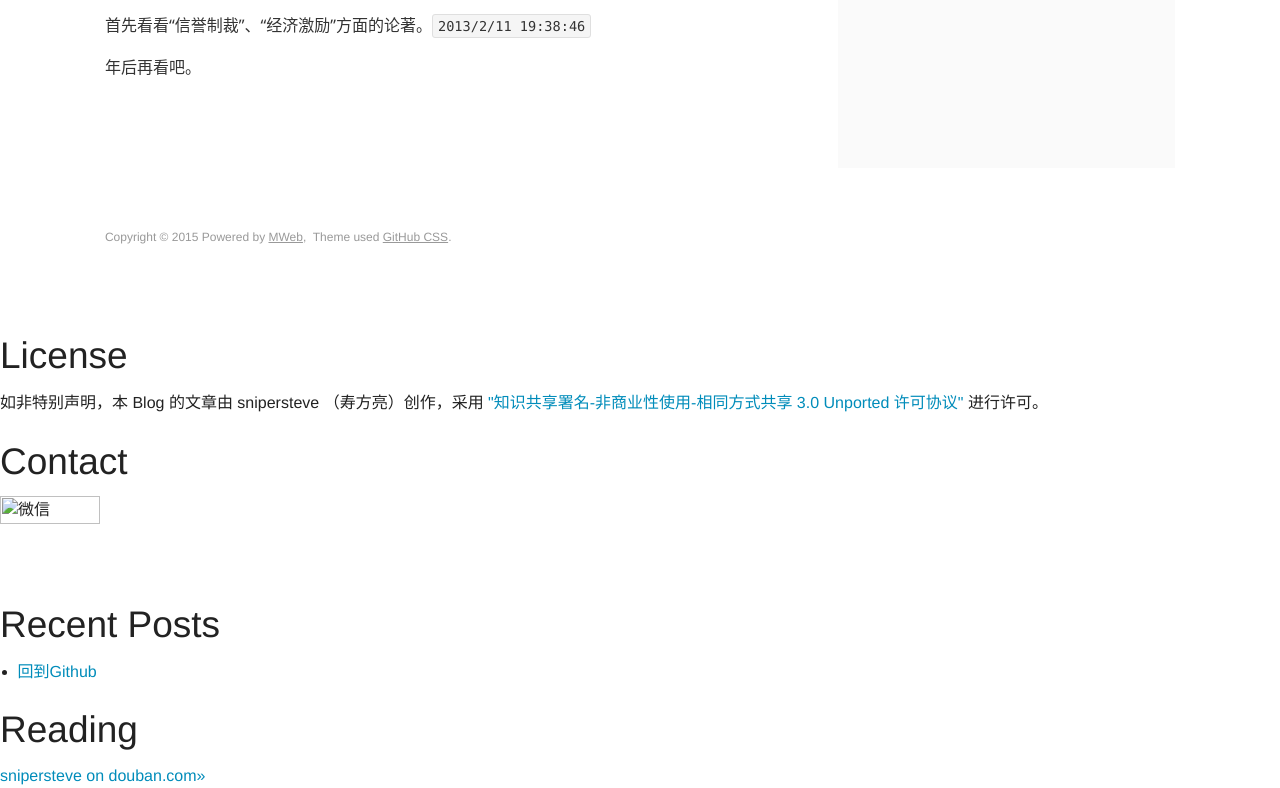
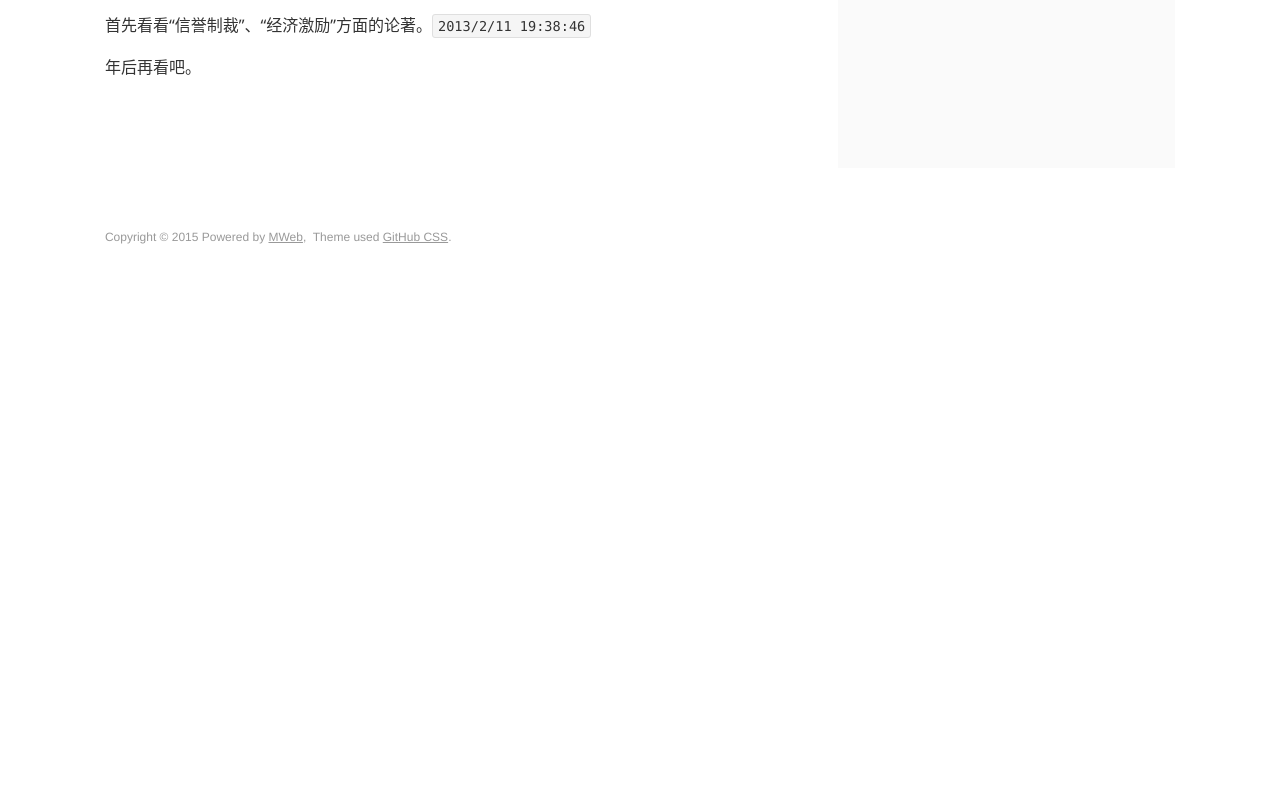
Before and after one commit to snipersteve/archive, a plain HTML site: page 14688965823739.html in a window 1280 px wide. Shown: the part 1162-1950 px from the top of the page. After the commit the page ends 1489 px from the top, so only its background shows below. Drawn offline with Linux system fonts and the light colour scheme.

Commit message:
2nd commit

```diff
--- a/14688965823739.html
+++ b/14688965823739.html
@@ -275,39 +275,7 @@ Theme used <a target="_blank" href="http://github.com">GitHub CSS</a>.</p>
 
 
 
-</div>
- </div>
-    <div id="footer">
-  <div class="panels">
-    <div class="license">
-      <h2>License</h2>
-      <p>如非特别声明，本 Blog 的文章由 snipersteve （寿方亮）创作，采用<a rel="license" href="http://creativecommons.org/licenses/by-nc-sa/3.0/"> "知识共享署名-非商业性使用-相同方式共享 3.0 Unported 许可协议" </a>进行许可。</p>
-    </div>
 
-    <div class="contact">
-      <h2>Contact</h2>
-	  <img width="100" height="100" align="absmiddle" title="微信" src="../images/qrcode.png"/>
-    </div>
-
-    <div class="posts">
-      <h2>Recent Posts</h2>
-      <ul>
-
-          <li>
-            <a href="/blog/2013/02/07/hello-world/">回到Github</a>
-          </li>
-
-      </ul>
-    </div>
-
-    <div class="douban">
-      <h2>Reading</h2>
-
-        <script type="text/javascript" src="http://www.douban.com/service/badge/snipersteve/?show=collection&amp;select=favorite&amp;n=8&amp;columns=4&amp;hidelogo=yes&amp;hideself=yes&amp;cat=book" ></script>
-        <a href="http://www.douban.com/people/snipersteve" class="view-douban">snipersteve on douban.com&raquo;</a>
-
-    </div>
-  </div>
 
   </body>
 </html>
```
Also changed, not shown: all.html (+0 -32 lines), archives.html (+0 -32 lines), index.html (+0 -32 lines), 2 other files.
